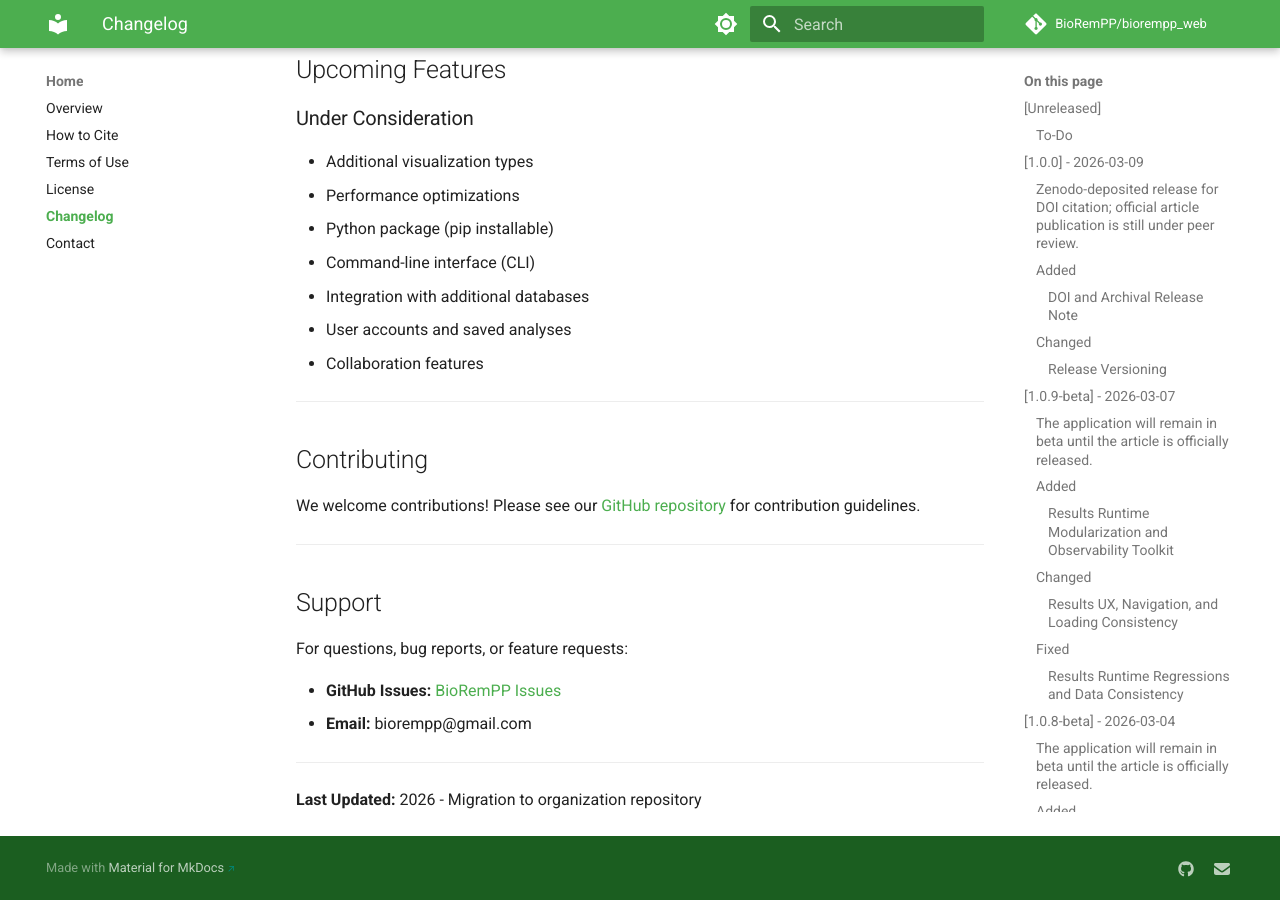
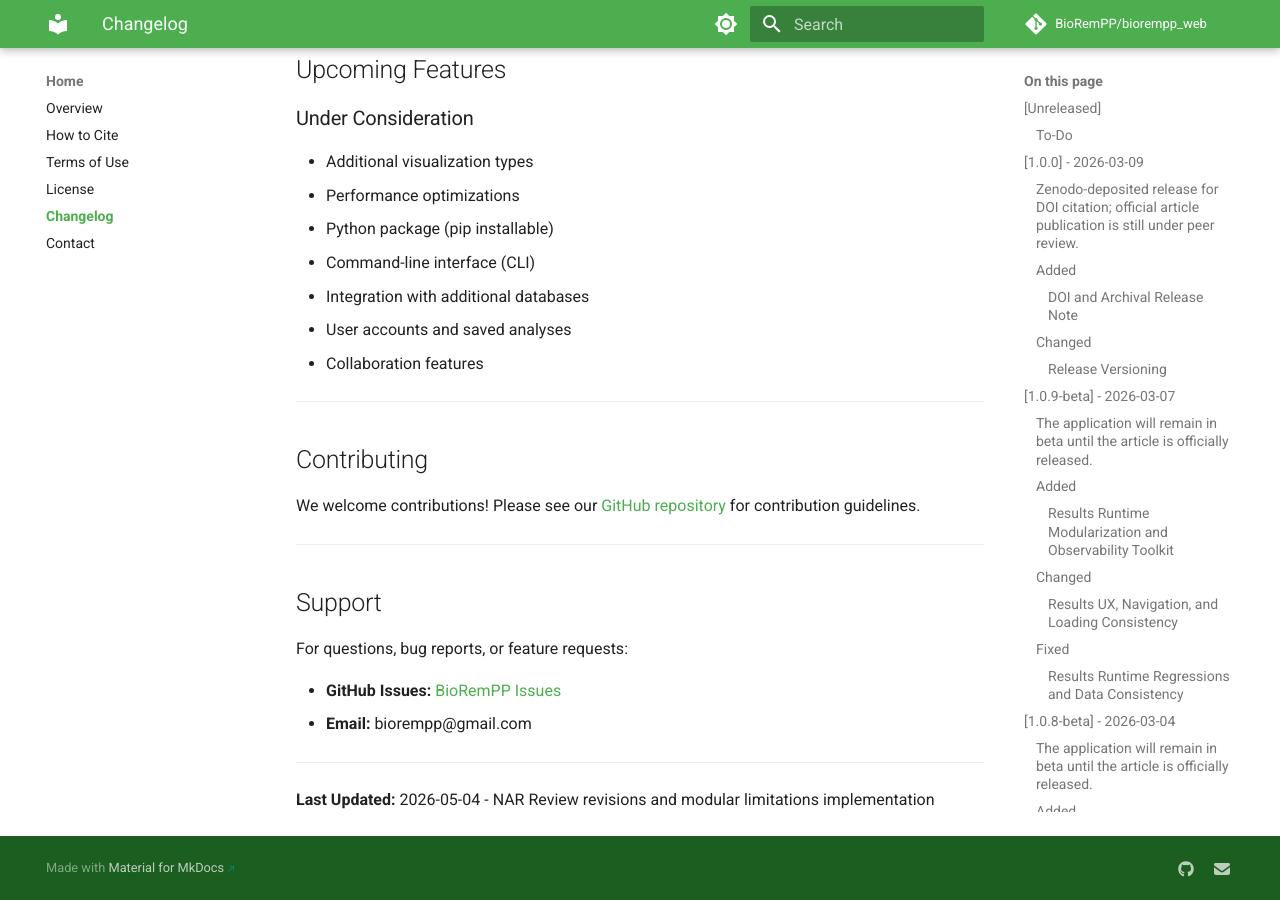
Before and after one commit to BioRemPP/biorempp_web, an MkDocs documentation site: the page built from docs/about/changelog.md, in a window 1280 px wide and 900 px high, scrolled down 15716 px. Built offline with MkDocs 1.6.1 and Material for MkDocs 9.7.7, drawn with Linux system fonts in a browser that asks for light colours; comment, search, counter and statistics services are not loaded; the version menu is left out.

Commit message:
docs: update documentation timestamps to reflect NAR review revisions

```diff
--- a/docs/about/changelog.md
+++ b/docs/about/changelog.md
@@ -520,4 +520,4 @@ For questions, bug reports, or feature requests:
 - **Email:** biorempp@gmail.com
 ---
 
-**Last Updated:** 2026 -  Migration to organization repository
+**Last Updated:** 2026-05-04 - NAR Review revisions and modular limitations implementation
```
Also changed, not shown: docs/about/contact.md (+1 -1 lines), docs/about/license.md (+1 -1 lines), docs/index.md (+1 -1 lines).
